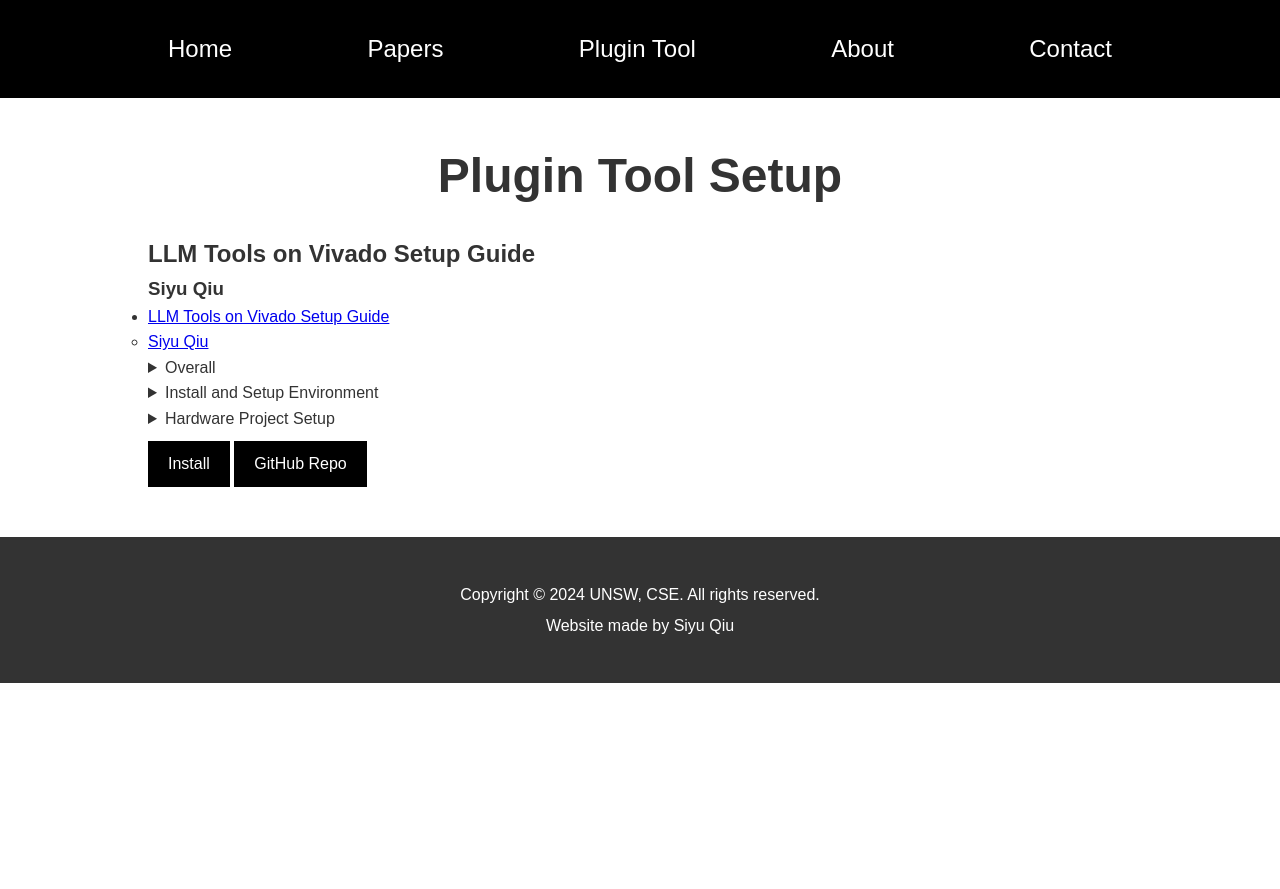
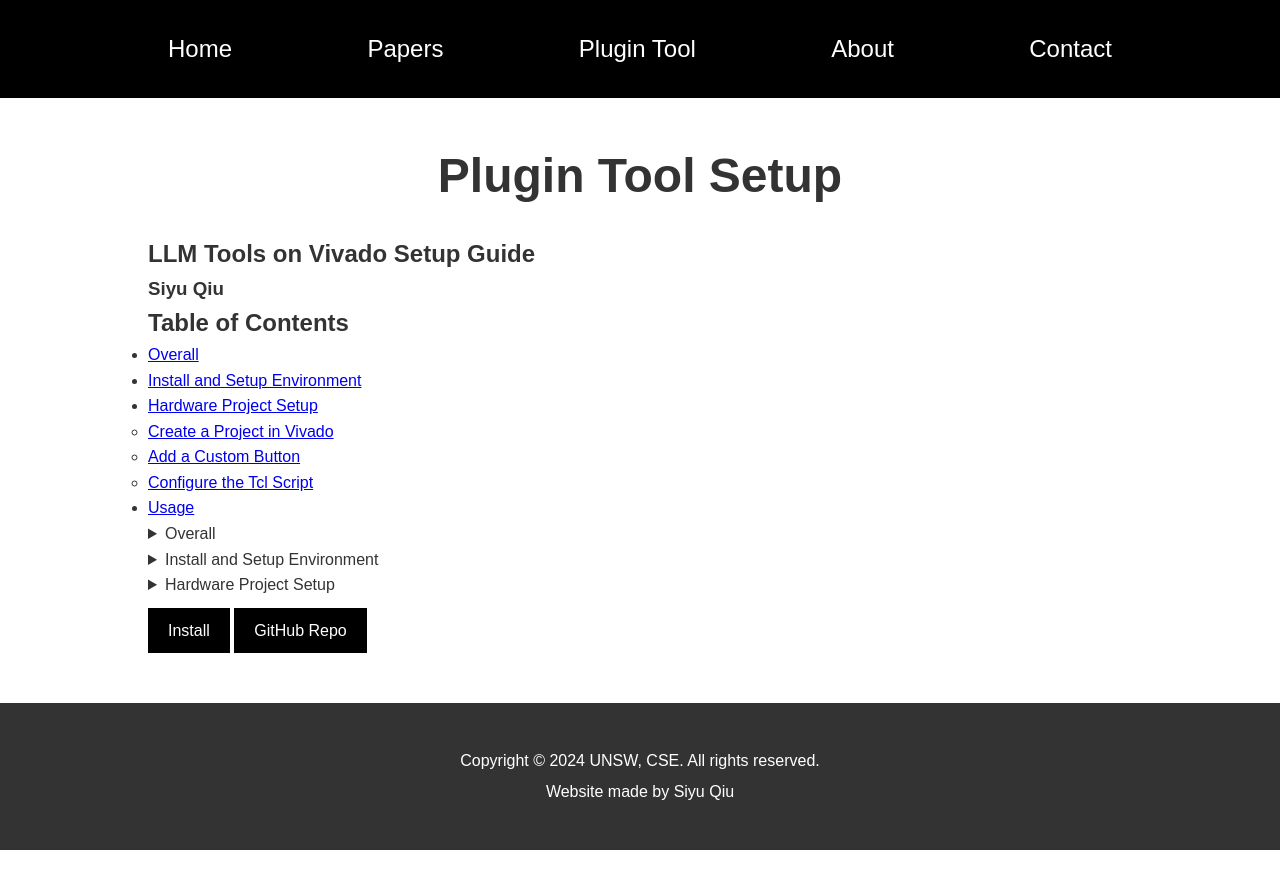
Before and after one commit to llm4hw/llm4hw.github.io, a Jekyll site: the page built from plugin-tool.md, in a window 1280 px wide. Shown: the top 889 px of the page. Built offline with Jekyll 4.4.1, drawn with Linux system fonts in a browser that asks for light colours.

Commit message:
Update plugin-tool.md

```diff
--- a/plugin-tool.md
+++ b/plugin-tool.md
@@ -8,8 +8,14 @@ permalink: /plugin-tool
 
 ### Siyu Qiu
 
-* TOC
-{:toc}
+## Table of Contents
+- [Overall](#overall)
+- [Install and Setup Environment](#install-and-setup-environment)
+- [Hardware Project Setup](#hardware-project-setup)
+  - [Create a Project in Vivado](#create-a-project-in-vivado)
+  - [Add a Custom Button](#add-a-custom-button)
+  - [Configure the Tcl Script](#configure-the-tcl-script)
+- [Usage](#usage)
 
 <details>
   <summary>Overall</summary>
@@ -24,7 +30,7 @@ permalink: /plugin-tool
 <details>
   <summary>Hardware Project Setup</summary>
   <details>
-    <summary>Create a Project in Vivado</summary>
+    <p>Create a Project in Vivado</p>
     <p>Open Vivado and create a new project.</p>
   </details>
   <details>
@@ -55,7 +61,24 @@ permalink: /plugin-tool
     <pre><code>python -c "import tkinter as tk; root = tk.Tk(); print('Tcl version:', root.tk.call('info', 'patchlevel')); print('Tk version:', root.tk.call('info', 'patchlevel')); root.destroy()"</code></pre>
     <p>Find the location of the Python executable:
     <pre><code>where python</code></pre>
-    <p>Modify the commands in your script.tcl according to the output of the previous steps.</p>
+    <p>Open script.tcl and modify the commands according to the output of the previous steps.</p>
+    <pre><code>unset -nocomplain ::env(PYTHONHOME)
+unset -nocomplain ::env(PYTHONPATH)
+#! /usr/bin/tclsh
+proc call_python {} {
+    set env(TCL_LIBRARY) <tcl library location>
+    set env(TK_LIBRARY) <tk library loaction>
+    set python_script_path <the location path you download for client.py>
+    set python_exe <location of the python.exe on your system>
+    set project_path [get_property DIRECTORY [current_project]]
+    set output [exec $python_exe $python_script_path $project_path]
+    puts $output
+}
+call_python
+
+    </code></pre>
+
+    <p>For example, if you follow this step-by-step guide, you will expect the commands to look like the following:</p>
     <pre><code>unset -nocomplain ::env(PYTHONHOME)
 unset -nocomplain ::env(PYTHONPATH)
 #! /usr/bin/tclsh
@@ -69,7 +92,9 @@ proc call_python {} {
     puts $output
 }
 call_python
+
     </code></pre>
+
   </details>
 </details>
 
```
